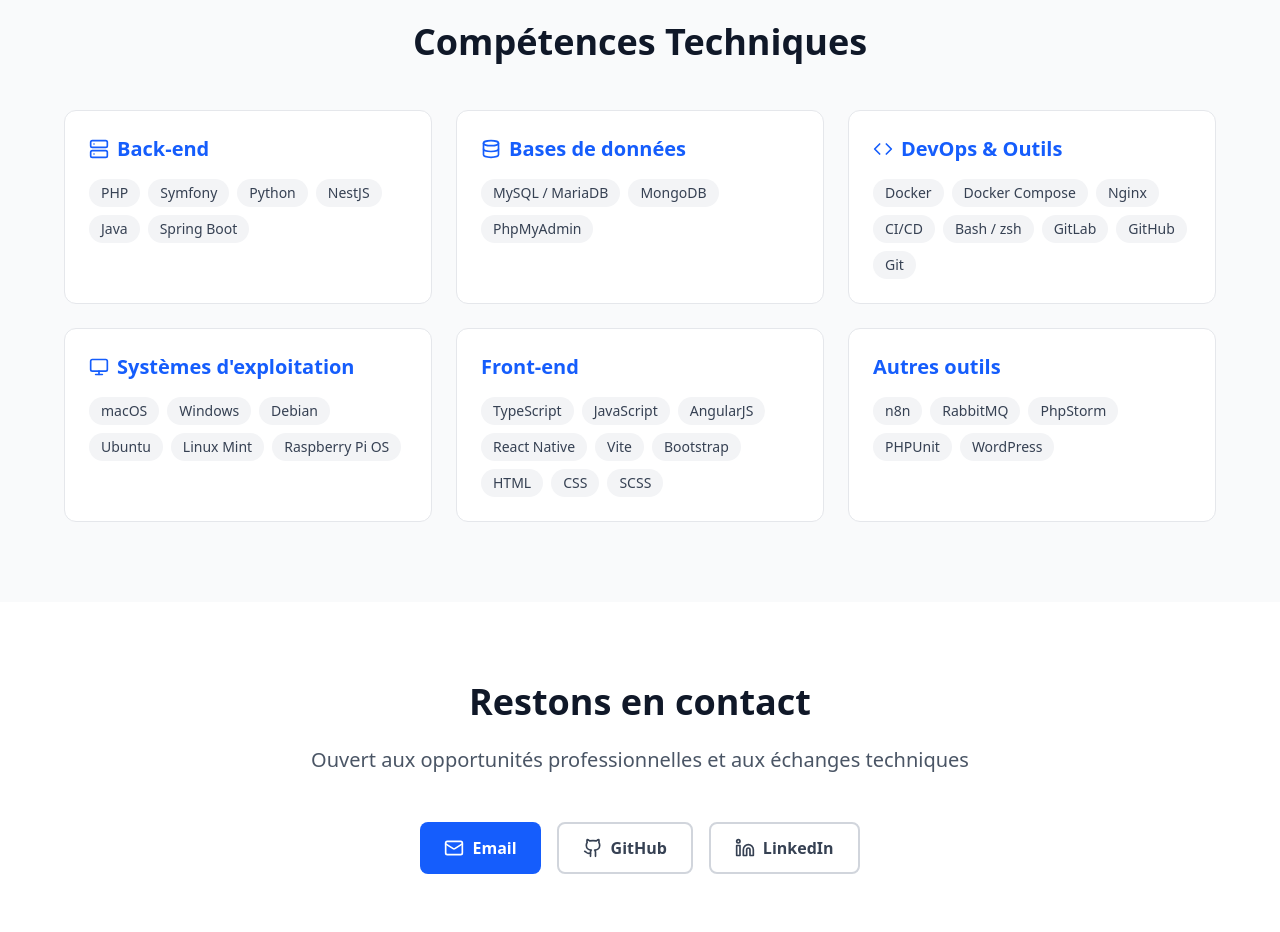
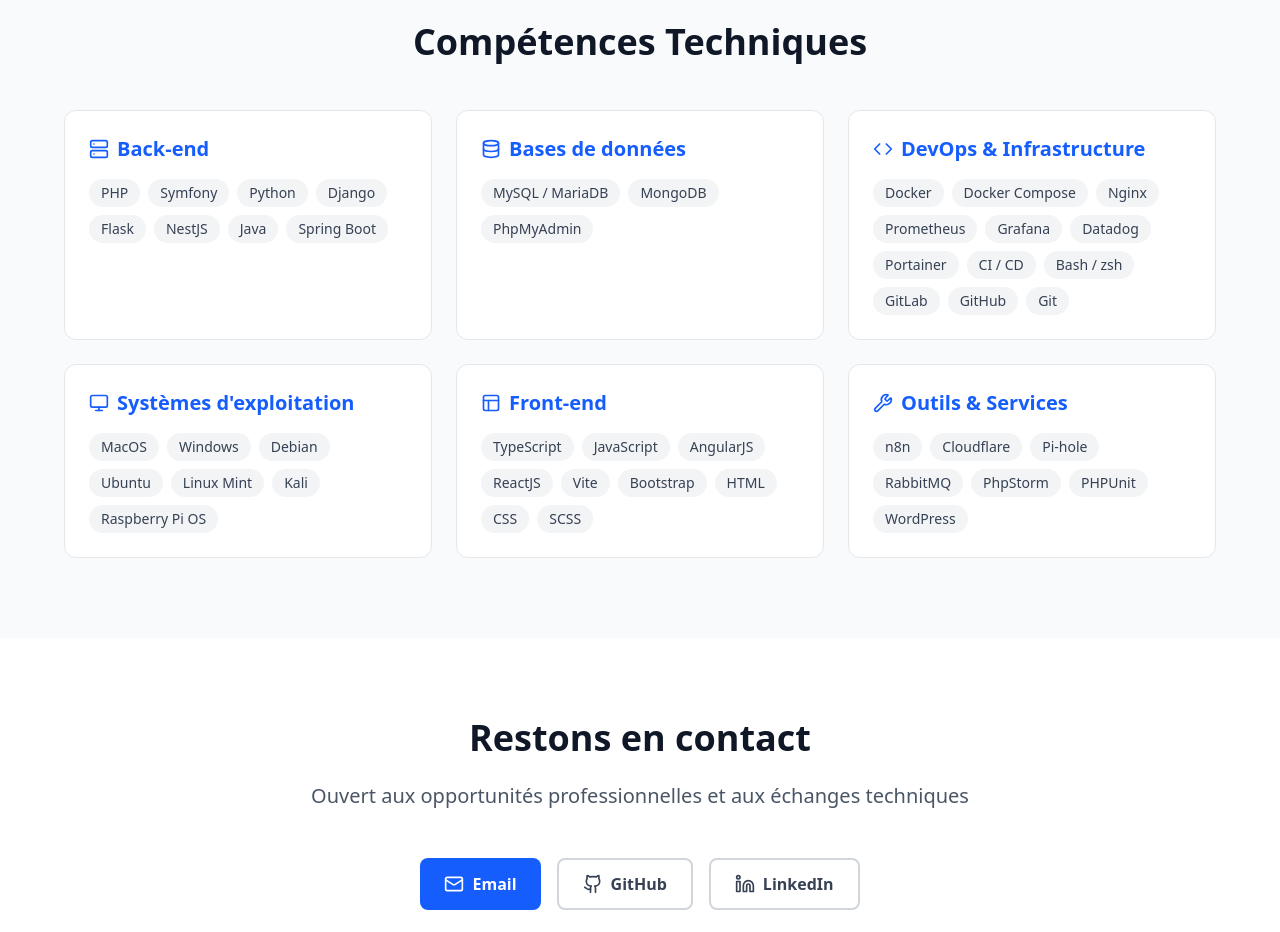
Before and after one commit to Skuskusku13/portfolio, a React (Vite) app: page / in a window 1280 px wide. Shown: the part 2960-3892 px from the top of the page. Built offline with nearby package versions, Linux system fonts and the light colour scheme.

Commit message:
add logo, comment data ai, add skills

```diff
--- a/src/components/Skills.tsx
+++ b/src/components/Skills.tsx
@@ -1,4 +1,4 @@
-import { Server, Database, Code, Monitor } from 'lucide-react';
+import { Server, Database, Code, Monitor, Layout, Wrench } from 'lucide-react';
 import { skills } from '../data';
 
 export default function Skills() {
@@ -22,6 +22,20 @@
             </div>
           </div>
 
+          {/*<div className="bg-white dark:bg-gray-900 border border-gray-200 dark:border-gray-800 rounded-xl p-6 transition-colors duration-300">*/}
+          {/*  <h3 className="text-xl font-bold mb-4 text-blue-600 dark:text-blue-400 flex items-center gap-2">*/}
+          {/*    <Brain className="w-5 h-5" />*/}
+          {/*    Data Science & IA*/}
+          {/*  </h3>*/}
+          {/*  <div className="flex flex-wrap gap-2">*/}
+          {/*    {skills.data_ai.map((skill, i) => (*/}
+          {/*      <span key={i} className="px-3 py-1 bg-gray-100 dark:bg-gray-800 text-gray-700 dark:text-gray-300 rounded-full text-sm">*/}
+          {/*        {skill}*/}
+          {/*      </span>*/}
+          {/*    ))}*/}
+          {/*  </div>*/}
+          {/*</div>*/}
+
           <div className="bg-white dark:bg-gray-900 border border-gray-200 dark:border-gray-800 rounded-xl p-6 transition-colors duration-300">
             <h3 className="text-xl font-bold mb-4 text-blue-600 dark:text-blue-400 flex items-center gap-2">
               <Database className="w-5 h-5" />
@@ -39,7 +53,7 @@
           <div className="bg-white dark:bg-gray-900 border border-gray-200 dark:border-gray-800 rounded-xl p-6 transition-colors duration-300">
             <h3 className="text-xl font-bold mb-4 text-blue-600 dark:text-blue-400 flex items-center gap-2">
               <Code className="w-5 h-5" />
-              DevOps & Outils
+              DevOps & Infrastructure
             </h3>
             <div className="flex flex-wrap gap-2">
               {skills.devops.map((skill, i) => (
@@ -65,7 +79,10 @@
           </div>
 
           <div className="bg-white dark:bg-gray-900 border border-gray-200 dark:border-gray-800 rounded-xl p-6 transition-colors duration-300">
-            <h3 className="text-xl font-bold mb-4 text-blue-600 dark:text-blue-400">Front-end</h3>
+            <h3 className="text-xl font-bold mb-4 text-blue-600 dark:text-blue-400 flex items-center gap-2">
+              <Layout className="w-5 h-5" />
+              Front-end
+            </h3>
             <div className="flex flex-wrap gap-2">
               {skills.frontend.map((skill, i) => (
                 <span key={i} className="px-3 py-1 bg-gray-100 dark:bg-gray-800 text-gray-700 dark:text-gray-300 rounded-full text-sm">
@@ -76,7 +93,10 @@
           </div>
 
           <div className="bg-white dark:bg-gray-900 border border-gray-200 dark:border-gray-800 rounded-xl p-6 transition-colors duration-300">
-            <h3 className="text-xl font-bold mb-4 text-blue-600 dark:text-blue-400">Autres outils</h3>
+            <h3 className="text-xl font-bold mb-4 text-blue-600 dark:text-blue-400 flex items-center gap-2">
+              <Wrench className="w-5 h-5" />
+              Outils & Services
+            </h3>
             <div className="flex flex-wrap gap-2">
               {skills.tools.map((skill, i) => (
                 <span key={i} className="px-3 py-1 bg-gray-100 dark:bg-gray-800 text-gray-700 dark:text-gray-300 rounded-full text-sm">
--- a/src/data/index.ts
+++ b/src/data/index.ts
@@ -56,12 +56,13 @@
 ];
 
 export const skills: Skills = {
-  backend: ["PHP", "Symfony", "Python", "NestJS", "Java", "Spring Boot"],
+  backend: ["PHP", "Symfony", "Python", "Django", "Flask", "NestJS", "Java", "Spring Boot"],
+  // data_ai: ["TensorFlow", "Keras", "Scikit-learn", "Pandas", "NumPy", "Matplotlib", "PySpark"],
   databases: ["MySQL / MariaDB", "MongoDB", "PhpMyAdmin"],
-  devops: ["Docker", "Docker Compose", "Nginx", "CI/CD", "Bash / zsh", "GitLab", "GitHub", "Git"],
-  frontend: ["TypeScript", "JavaScript", "AngularJS", "React Native", "Vite", "Bootstrap", "HTML", "CSS", "SCSS"],
-  os: ["macOS", "Windows", "Debian", "Ubuntu", "Linux Mint", "Raspberry Pi OS"],
-  tools: ["n8n", "RabbitMQ", "PhpStorm", "PHPUnit", "WordPress"]
+  devops: ["Docker", "Docker Compose", "Nginx", "Prometheus", "Grafana", "Datadog", "Portainer", "CI / CD", "Bash / zsh", "GitLab", "GitHub", "Git"],
+  frontend: ["TypeScript", "JavaScript", "AngularJS", "ReactJS", "Vite", "Bootstrap", "HTML", "CSS", "SCSS"],
+  os: ["MacOS", "Windows", "Debian", "Ubuntu", "Linux Mint", "Kali", "Raspberry Pi OS"],
+  tools: ["n8n", "Cloudflare", "Pi-hole", "RabbitMQ", "PhpStorm", "PHPUnit", "WordPress"]
 };
 
 export const projects: Project[] = [
--- a/src/types/index.ts
+++ b/src/types/index.ts
@@ -24,6 +24,7 @@
 
 export interface Skills {
   backend: string[];
+  data_ai?: string[];
   databases: string[];
   devops: string[];
   frontend: string[];
```
